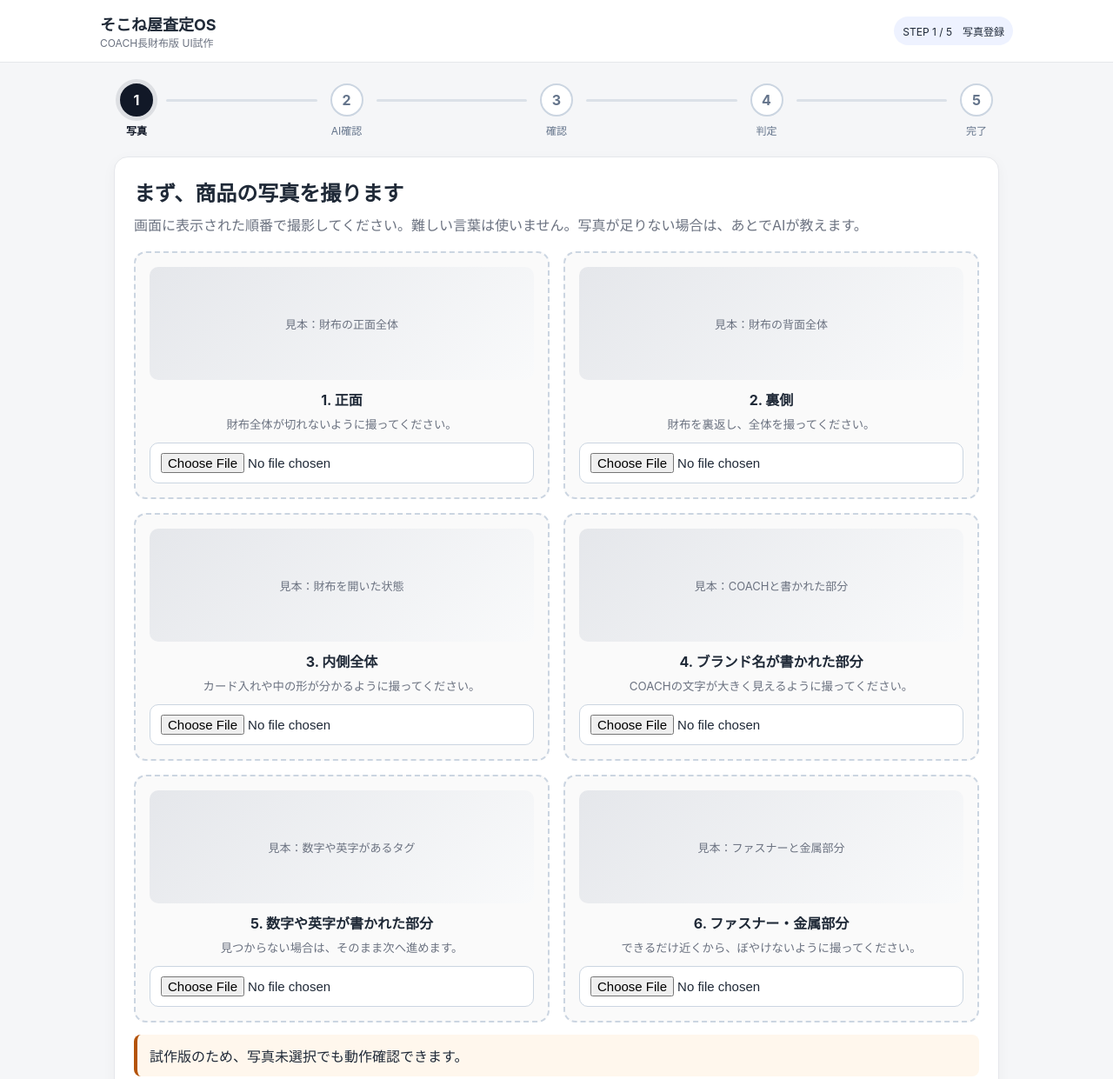
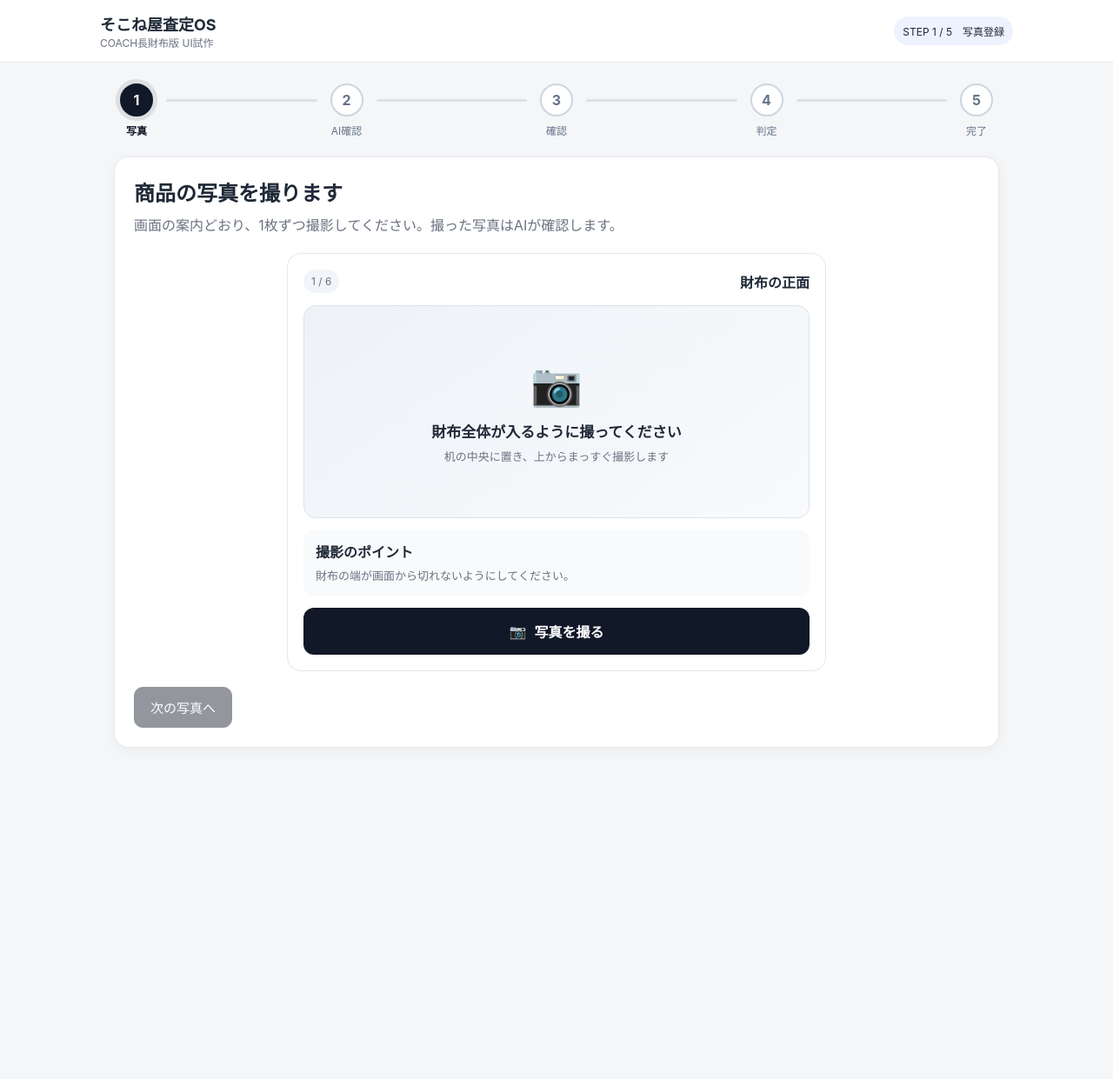
Before and after one commit to sokoneya-system/sokoneya-assessment-os, a plain HTML site: page index.html in a window 1280 px wide. Shown: the top 1241 px of the page at 87% size. After the commit the page ends 944 px from the top, so only its background shows below. Drawn offline with Linux system fonts and the light colour scheme.

Commit message:
Update index.html

```diff
--- a/index.html
+++ b/index.html
@@ -133,6 +133,24 @@
     margin-bottom:10px;
     font-size:13px;
   }
+
+  .capture-card{max-width:620px;margin:18px auto 0;border:1px solid var(--line);border-radius:16px;padding:18px;background:#fff}
+  .capture-progress{display:flex;justify-content:space-between;align-items:center;margin-bottom:14px}
+  .capture-progress span{font-size:12px;color:var(--muted);background:#f1f5f9;padding:6px 9px;border-radius:999px}
+  .sample-photo{min-height:245px;border-radius:14px;background:linear-gradient(145deg,#eef2f7,#f8fafc);display:flex;flex-direction:column;align-items:center;justify-content:center;text-align:center;padding:24px;border:1px solid #dbe3ec}
+  .sample-icon{font-size:48px;margin-bottom:12px}
+  .sample-main{font-weight:700;font-size:17px;margin-bottom:7px}
+  .sample-sub{font-size:13px;color:var(--muted);line-height:1.6}
+  .capture-help{margin:14px 0;padding:12px 14px;background:#f8fafc;border-radius:10px}
+  .capture-help p{margin:5px 0 0;font-size:13px;color:var(--muted)}
+  .camera-button{display:flex;align-items:center;justify-content:center;gap:9px;width:100%;padding:15px;background:#111827;color:#fff;border-radius:12px;cursor:pointer;font-size:16px;font-weight:700}
+  .camera-input{position:absolute;width:1px;height:1px;opacity:0;pointer-events:none}
+  .preview-wrap{margin-top:14px}
+  .preview-wrap img{width:100%;max-height:360px;object-fit:contain;border-radius:12px;border:1px solid var(--line);background:#f8fafc}
+  .full-button{width:100%;margin-top:10px}
+  .photo-feedback{margin-top:12px;padding:11px 13px;background:#ecfdf5;border-left:4px solid var(--ok);border-radius:8px;font-size:14px}
+  button:disabled{opacity:.45;cursor:not-allowed}
+
   .field{
     display:flex;
     flex-direction:column;
@@ -291,50 +309,44 @@
   </div>
 
   <section class="card" id="step1">
-    <h1>まず、商品の写真を撮ります</h1>
-    <p class="lead">画面に表示された順番で撮影してください。難しい言葉は使いません。写真が足りない場合は、あとでAIが教えます。</p>
-    <div class="grid">
-      <div class="photo-box">
-        <div class="example">見本：財布の正面全体</div>
-        <strong>1. 正面</strong>
-        <small>財布全体が切れないように撮ってください。</small>
-        <input type="file" accept="image/*">
+    <h1>商品の写真を撮ります</h1>
+    <p class="lead">画面の案内どおり、1枚ずつ撮影してください。撮った写真はAIが確認します。</p>
+
+    <div class="capture-card">
+      <div class="capture-progress">
+        <span id="photoCount">1 / 6</span>
+        <strong id="photoTitle">財布の正面</strong>
       </div>
-      <div class="photo-box">
-        <div class="example">見本：財布の背面全体</div>
-        <strong>2. 裏側</strong>
-        <small>財布を裏返し、全体を撮ってください。</small>
-        <input type="file" accept="image/*">
+
+      <div class="sample-photo">
+        <div class="sample-icon">📷</div>
+        <div class="sample-main" id="sampleMain">財布全体が入るように撮ってください</div>
+        <div class="sample-sub" id="sampleSub">机の中央に置き、上からまっすぐ撮影します</div>
       </div>
-      <div class="photo-box">
-        <div class="example">見本：財布を開いた状態</div>
-        <strong>3. 内側全体</strong>
-        <small>カード入れや中の形が分かるように撮ってください。</small>
-        <input type="file" accept="image/*">
+
+      <div class="capture-help">
+        <strong>撮影のポイント</strong>
+        <p id="capturePoint">財布の端が画面から切れないようにしてください。</p>
       </div>
-      <div class="photo-box">
-        <div class="example">見本：COACHと書かれた部分</div>
-        <strong>4. ブランド名が書かれた部分</strong>
-        <small>COACHの文字が大きく見えるように撮ってください。</small>
-        <input type="file" accept="image/*">
+
+      <label class="camera-button" for="cameraInput">
+        <span>📷</span><span>写真を撮る</span>
+      </label>
+      <input id="cameraInput" class="camera-input" type="file" accept="image/*" capture="environment">
+
+      <div class="preview-wrap hidden" id="previewWrap">
+        <img id="photoPreview" alt="撮影した写真の確認">
+        <button class="secondary full-button" type="button" onclick="retakePhoto()">撮り直す</button>
       </div>
-      <div class="photo-box">
-        <div class="example">見本：数字や英字があるタグ</div>
-        <strong>5. 数字や英字が書かれた部分</strong>
-        <small>見つからない場合は、そのまま次へ進めます。</small>
-        <input type="file" accept="image/*">
-      </div>
-      <div class="photo-box">
-        <div class="example">見本：ファスナーと金属部分</div>
-        <strong>6. ファスナー・金属部分</strong>
-        <small>できるだけ近くから、ぼやけないように撮ってください。</small>
-        <input type="file" accept="image/*">
+
+      <div class="photo-feedback hidden" id="photoFeedback">
+        写真を確認しました。次へ進めます。
       </div>
     </div>
-    <div class="notice">試作版のため、写真未選択でも動作確認できます。</div>
+
     <div class="actions">
-      <span></span>
-      <button class="primary" onclick="go(2)">写真を登録してAIに確認してもらう</button>
+      <button class="secondary hidden" id="photoBackButton" onclick="previousPhoto()">前の写真</button>
+      <button class="primary" id="photoNextButton" onclick="nextPhoto()" disabled>次の写真へ</button>
     </div>
   </section>
 
@@ -465,6 +477,65 @@
 </main>
 
 <script>
+
+const photoSteps = [
+  ['財布の正面','財布全体が入るように撮ってください','机の中央に置き、上からまっすぐ撮影します','財布の端が画面から切れないようにしてください。'],
+  ['財布の裏側','財布を裏返して撮ってください','正面と同じ距離・角度で撮影します','模様や傷が分かる明るさで撮影してください。'],
+  ['財布の内側','財布を開いて、中全体を撮ってください','カード入れや小銭入れの位置が分かるようにします','財布をできるだけ大きく開いてください。'],
+  ['ブランド名','COACHと書かれた部分を近くから撮ってください','文字が読める大きさまで近づきます','文字にピントを合わせ、光が反射しないようにしてください。'],
+  ['数字や英字','数字や英字が書かれた部分を撮ってください','タグ・刻印・内側の文字などを探します','見つからない場合は、次の版で「見つからない」を追加します。'],
+  ['ファスナー・金属部分','ファスナーと金属部分を近くから撮ってください','文字・形・傷が確認できるようにします','ぼやけない距離で、正面から撮影してください。']
+];
+let currentPhotoStep = 0;
+const capturedPhotos = new Array(photoSteps.length).fill(null);
+
+function renderPhotoStep(){
+  const item = photoSteps[currentPhotoStep];
+  document.getElementById('photoCount').textContent = `${currentPhotoStep+1} / ${photoSteps.length}`;
+  document.getElementById('photoTitle').textContent = item[0];
+  document.getElementById('sampleMain').textContent = item[1];
+  document.getElementById('sampleSub').textContent = item[2];
+  document.getElementById('capturePoint').textContent = item[3];
+  document.getElementById('photoBackButton').classList.toggle('hidden', currentPhotoStep===0);
+  const hasPhoto = !!capturedPhotos[currentPhotoStep];
+  document.getElementById('photoNextButton').disabled = !hasPhoto;
+  document.getElementById('photoNextButton').textContent = currentPhotoStep===photoSteps.length-1 ? 'AIで確認する' : '次の写真へ';
+  document.getElementById('previewWrap').classList.toggle('hidden', !hasPhoto);
+  document.getElementById('photoFeedback').classList.toggle('hidden', !hasPhoto);
+  document.querySelector('.camera-button').classList.toggle('hidden', hasPhoto);
+  if(hasPhoto) document.getElementById('photoPreview').src = capturedPhotos[currentPhotoStep];
+}
+document.addEventListener('DOMContentLoaded',()=>{
+  renderPhotoStep();
+  document.getElementById('cameraInput').addEventListener('change',event=>{
+    const file = event.target.files && event.target.files[0];
+    if(!file) return;
+    const reader = new FileReader();
+    reader.onload = e => { capturedPhotos[currentPhotoStep]=e.target.result; renderPhotoStep(); };
+    reader.readAsDataURL(file);
+  });
+});
+function retakePhoto(){
+  capturedPhotos[currentPhotoStep]=null;
+  document.getElementById('cameraInput').value='';
+  renderPhotoStep();
+  document.getElementById('cameraInput').click();
+}
+function previousPhoto(){
+  if(currentPhotoStep>0){ currentPhotoStep--; renderPhotoStep(); window.scrollTo({top:0,behavior:'smooth'}); }
+}
+function nextPhoto(){
+  if(!capturedPhotos[currentPhotoStep]) return;
+  if(currentPhotoStep<photoSteps.length-1){
+    currentPhotoStep++;
+    document.getElementById('cameraInput').value='';
+    renderPhotoStep();
+    window.scrollTo({top:0,behavior:'smooth'});
+  } else {
+    go(2);
+  }
+}
+
 function go(n){
   for(let i=1;i<=5;i++){
     document.getElementById('step'+i).classList.toggle('hidden', i!==n);
```
